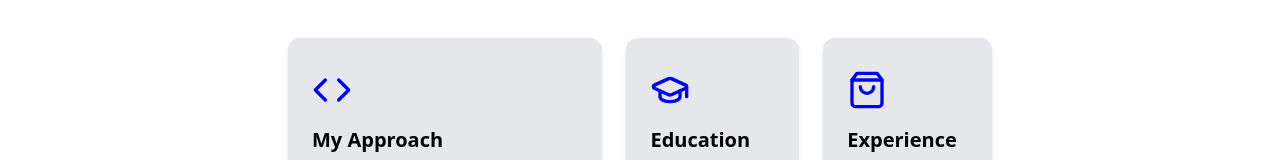
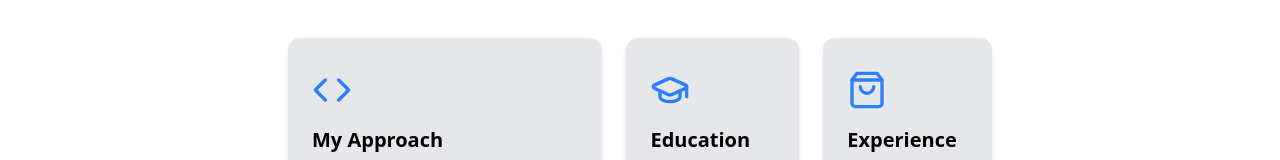
Before and after one commit to Haritha0705/Portfolio-Web-Site, a React (Vite) app: page /about in a window 1280 px wide. Shown: the part 146-306 px from the top of the page. Built offline with nearby package versions, Linux system fonts and the light colour scheme.

Commit message:
add new chages

```diff
--- a/src/Sections/AboutPage.tsx
+++ b/src/Sections/AboutPage.tsx
@@ -9,9 +9,9 @@ const AboutPage: React.FC = () => {
             <Title title={'About Me'} />
 
             <div className="flex flex-col md:flex-row justify-center gap-6 items-stretch mt-10">
-                <AboutCard icon={<Code color={'blue'} size={40}/>} text={'I believe in clean, readable code and user-centered design.My goal is to create applications that are not only functional but also intuitive and enjoyable to use. I\'m passionate about web standards, accessibility, and performance optimization.'} title={'My Approach'}/>
-                <AboutCard icon={<GraduationCap color={'blue'} size={40}/>} text={'BSc in Computer Science \nUniversity of Technology \n2015 - 2019 \nFull Stack Web Development \nTech Bootcamp \n2020'} title={'Education'}/>
-                <AboutCard icon={<LucideShoppingBag color={'blue'} size={40}/>} text={'Senior Frontend Developer \nTechCorp Inc.\n2021 - Present \nWeb Developer \nDigital Solutions Agency \n2019 - 2021'} title={'Experience'}/>
+                <AboutCard icon={<Code className={'text-blue-500'}  size={40}/>} text={'I believe in clean, readable code and user-centered design.My goal is to create applications that are not only functional but also intuitive and enjoyable to use. I\'m passionate about web standards, accessibility, and performance optimization.'} title={'My Approach'}/>
+                <AboutCard icon={<GraduationCap className={'text-blue-500'} size={40}/>} text={'BSc in Computer Science \nUniversity of Technology \n2015 - 2019 \nFull Stack Web Development \nTech Bootcamp \n2020'} title={'Education'}/>
+                <AboutCard icon={<LucideShoppingBag className={'text-blue-500'} size={40}/>} text={'Senior Frontend Developer \nTechCorp Inc.\n2021 - Present \nWeb Developer \nDigital Solutions Agency \n2019 - 2021'} title={'Experience'}/>
             </div>
 
             <div className="mt-10 flex justify-center items-start bg-gray-200 dark:bg-gray-800 p-6 rounded-lg shadow-md">
```
